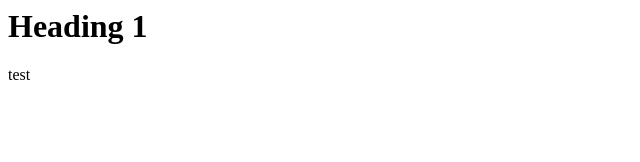
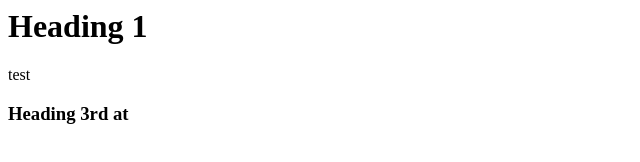
Before and after one commit to Luckeyrana/angular, a plain HTML site: page index.html in a window 1280 px wide. Shown: the whole page, without its empty margins (0-640 px from the left). Drawn offline with Linux system fonts and the light colour scheme.

Commit message:
"heading 3 added"

```diff
--- a/index.html
+++ b/index.html
@@ -1,3 +1,4 @@
 
 <h1>Heading 1</h1>
 <p>test</p>
+<h3>Heading 3rd at</h3>
```
